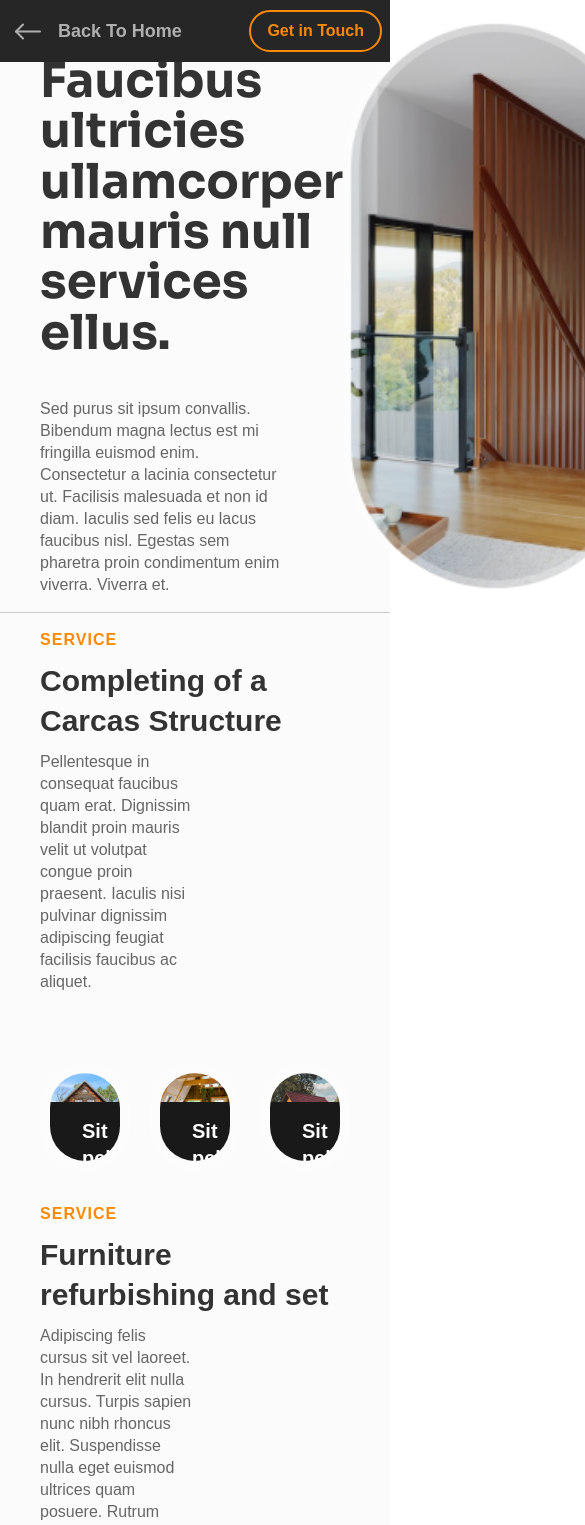
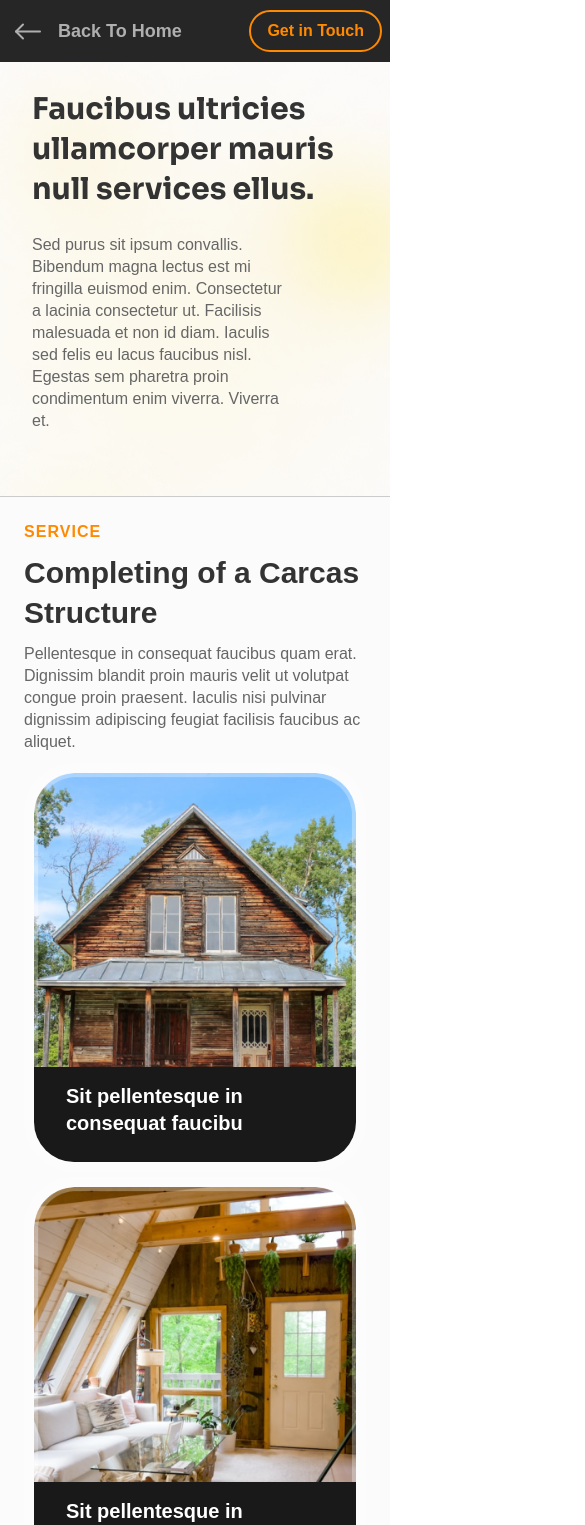
Before and after one commit to Greg-Soap/intricatedesign, a React (Create React App) app: page /Services in a window 390 px wide. Shown: the top 1525 px of the page, 585 px wide, since content can reach past the window. Built offline with nearby package versions, Linux system fonts and the light colour scheme.

Commit message:
responsiveness

```diff
--- a/public/index.html
+++ b/public/index.html
@@ -5,13 +5,16 @@
     <link rel="icon" href="%PUBLIC_URL%/logo (Small).jpg" />
     <meta name="viewport" content="width=device-width, initial-scale=1" />
     <meta name="theme-color" content="#000000" />
-		<meta name="description" content="Web site created using create-react-app" />
+    <meta
+      name="description"
+      content="Web site created using create-react-app"
+    />
     <link rel="apple-touch-icon" href="%PUBLIC_URL%/logo (Small).jpg" />
     <link rel="manifest" href="%PUBLIC_URL%/manifest.json" />
     <title>Intricate Design</title>
   </head>
 
   <body>
-		<main id="root"></main>
+    <main id="root" style="overflow: auto"></main>
   </body>
 </html>
--- a/src/App.js
+++ b/src/App.js
@@ -5,11 +5,9 @@ import Footer from "./components/footer/Footer";
 
 function App() {
   return (
-    <div className="App">
+    <div className="App" style={{ overflow: "hidden" }}>
       <NavBar />
-
       <Outlet />
-
       <Footer />
     </div>
   );
--- a/src/pages/ServicesPage/Style.scss
+++ b/src/pages/ServicesPage/Style.scss
@@ -10,11 +10,10 @@
     flex-direction: column;
     gap: 70px 0px;
     padding: 6rem;
-    @include tablet {
+
+    @include landscape {
       padding: 1.5rem;
-    }
-    @include landscape {
-      padding: 1rem 2.5rem;
+      gap: 10px 0px;
     }
     .title_wrapper {
       display: flex;
@@ -61,11 +60,20 @@
         line-height: 22px;
         width: 50%;
         color: #666666;
+        @include tablet {
+          width: 100%;
+        }
       }
     }
     .content_wrapper {
       display: flex;
       gap: 20px;
+      @include tablet {
+        flex-direction: column;
+      }
+      @include landscape {
+        gap: 5px;
+      }
       .content {
         height: 100%;
         flex: 1;
@@ -100,15 +108,17 @@
   height: auto;
   background-color: $bg-off;
   border-bottom: 1px solid #cccccc;
+  background-image: url("../../assets/images/BG\ Color\ Gradient\(1\).png");
   .wrapper {
     display: flex;
     justify-content: space-between;
     padding: 6rem;
     @include tablet {
-      padding: 1.5rem;
+      padding: 4rem 1rem;
+      background-image: url("../../assets/images/BG\ Color\ Gradient.png");
     }
     @include landscape {
-      padding: 1rem 2.5rem;
+      padding: 4rem 2rem;
     }
     .left {
       display: flex;
@@ -120,6 +130,14 @@
         font-size: 48px;
         line-height: 105.4%;
         color: #333333;
+        @include tablet {
+          font-size: 24px;
+          line-height: 30px;
+        }
+        @include landscape {
+          font-size: 30px;
+          line-height: 40px;
+        }
       }
       .desc {
         font-family: $Nunito;
@@ -129,11 +147,16 @@
         line-height: 22px;
         width: 80%;
         color: #666666;
+        @include landscape {
+        }
       }
     }
     .right {
       display: flex;
       gap: 20px;
+      @include landscape {
+        display: none;
+      }
     }
   }
 }
```
Lines whose indentation alone changed are shown as unchanged.
